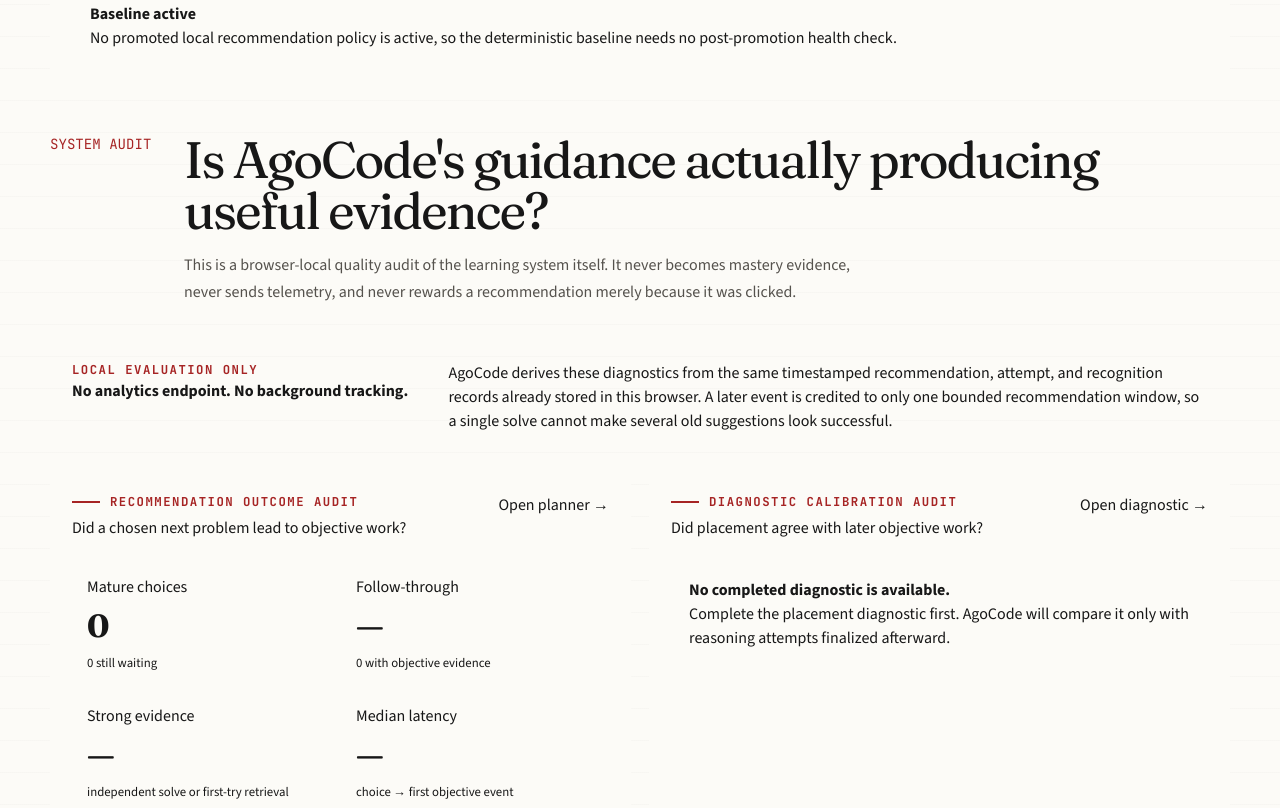
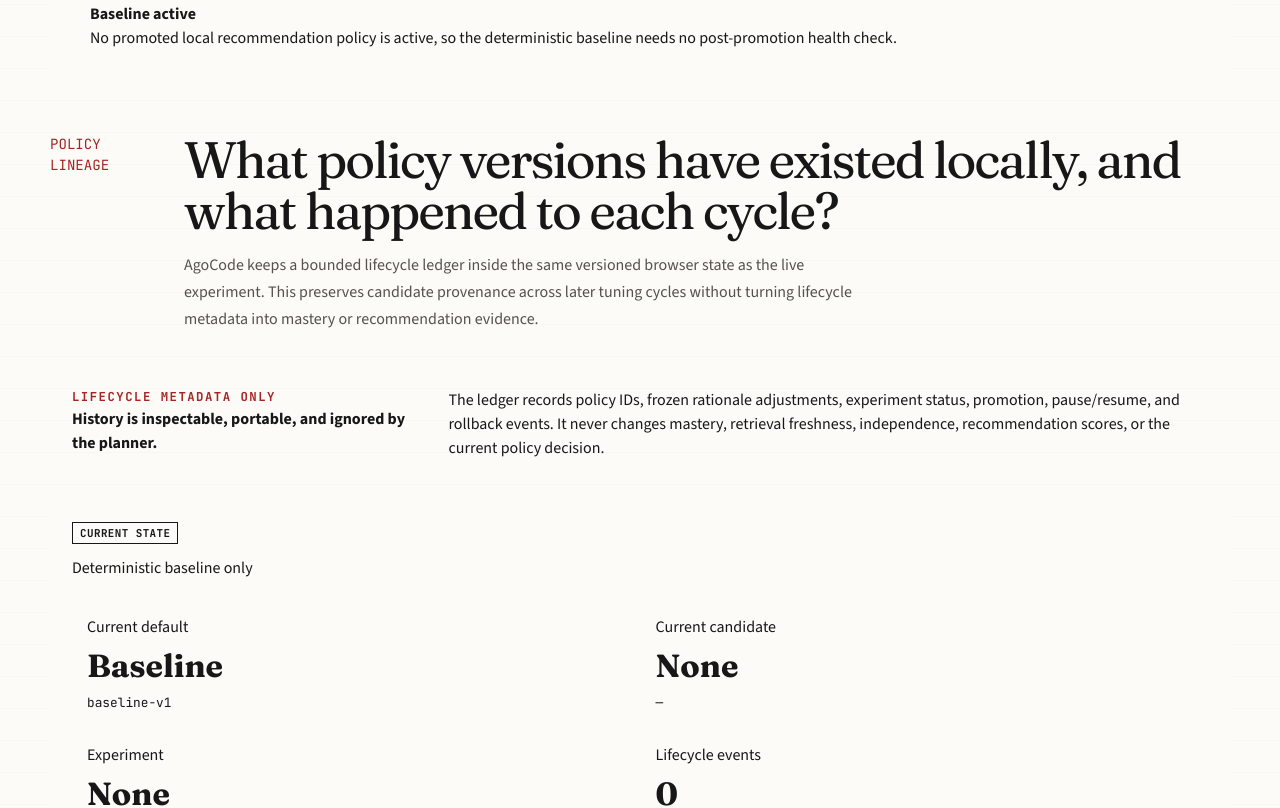
Before and after one commit to anatwork14/agocode, a Next.js app: page /progress in a window 1280 px wide. Shown: the part 10780-11588 px from the top of the page. Built offline with nearby package versions, Linux system fonts and the light colour scheme.

Commit message:
feat: show policy lineage on progress

```diff
--- a/app/progress/page.tsx
+++ b/app/progress/page.tsx
@@ -7,6 +7,7 @@ import { ProblemSolvingProgress } from "@/components/progress/ProblemSolvingProg
 import { ProgressDashboard } from "@/components/progress/ProgressDashboard";
 import { RecommendationCoverageAudit } from "@/components/progress/RecommendationCoverageAudit";
 import { RecommendationPolicyHealthAudit } from "@/components/progress/RecommendationPolicyHealthAudit";
+import { RecommendationPolicyLineageAudit } from "@/components/progress/RecommendationPolicyLineageAudit";
 import { RecommendationStabilityAudit } from "@/components/progress/RecommendationStabilityAudit";
 
 export const metadata = { title: "Progress" };
@@ -38,6 +39,7 @@ export default function ProgressPage() {
           <RecommendationStabilityAudit />
           <RecommendationCoverageAudit />
           <RecommendationPolicyHealthAudit />
+          <RecommendationPolicyLineageAudit />
           <LearningSystemAudit />
         </section>
       </div>
```
